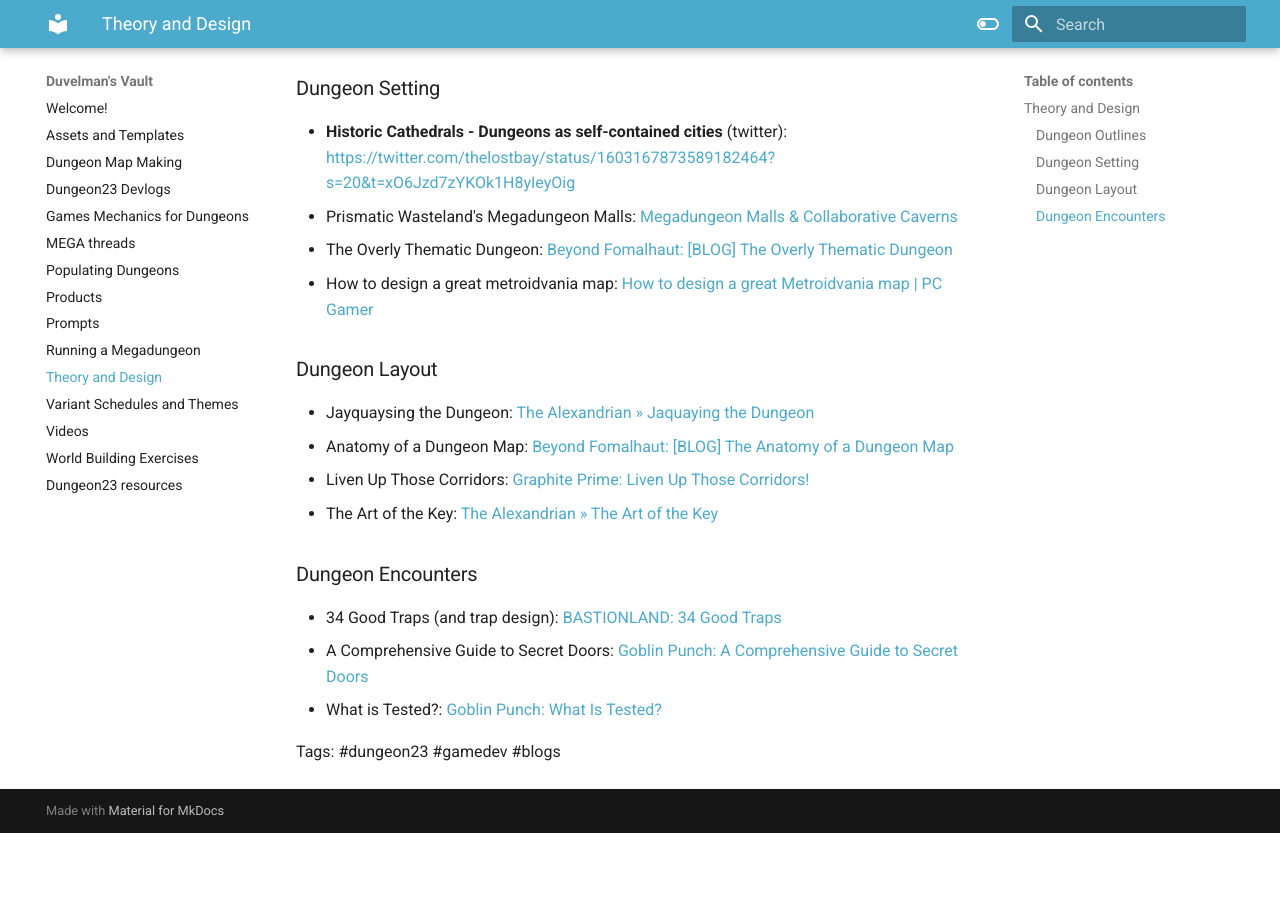
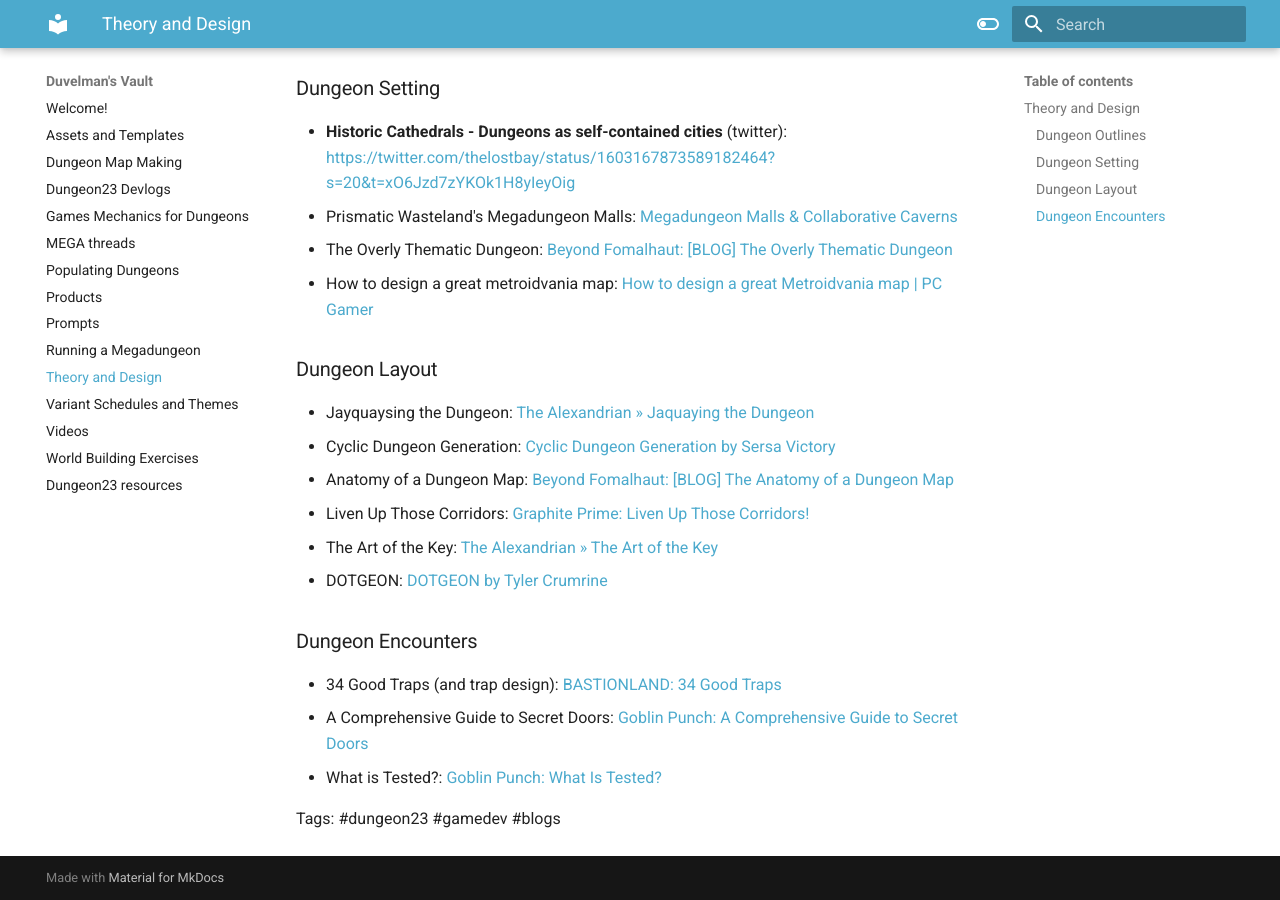
Before and after one commit to duvelmandice/vault, an MkDocs documentation site: the page built from docs/Theory and Design.md, in a window 1280 px wide and 900 px high, scrolled down 741 px. Built offline with MkDocs 1.6.1 and Material for MkDocs 9.7.7, drawn with Linux system fonts in a browser that asks for light colours; before the commit the page ends 1574 px from its top, so only the background shows below that.

Commit message:
xmas updates

```diff
--- a/docs/Theory and Design.md
+++ b/docs/Theory and Design.md
@@ -25,9 +25,11 @@
 ### Dungeon Layout
 
 - Jayquaysing the Dungeon: [The Alexandrian » Jaquaying the Dungeon](https://thealexandrian.net/wordpress/13085/roleplaying-games/jaquaying-the-dungeon)
+- Cyclic Dungeon Generation: [Cyclic Dungeon Generation by Sersa Victory](https://sersavictory.itch.io/cyclic-dungeon-generation)
 - Anatomy of a Dungeon Map: [Beyond Fomalhaut: [BLOG] The Anatomy of a Dungeon Map](http://beyondfomalhaut.blogspot.com/2020/05/blog-anatomy-of-dungeon-map.html)
 - Liven Up Those Corridors: [Graphite Prime: Liven Up Those Corridors!](http://graphiteprime.blogspot.com/2019/07/liven-up-those-corridors.html)
 - The Art of the Key: [The Alexandrian » The Art of the Key](https://thealexandrian.net/wordpress/35180/roleplaying-games/the-art-of-the-key)
+- DOTGEON: [DOTGEON by Tyler Crumrine](https://possible-worlds-games.itch.io/dotgeon)
 
 ### Dungeon Encounters
 
```
Also changed, not shown: docs/Assets and Templates.md (+1 -0 lines), docs/Dungeon Map Making.md (+1 -1 lines), docs/Dungeon23 Devlogs.md (+5 -0 lines), docs/Prompts.md (+1 -0 lines).
